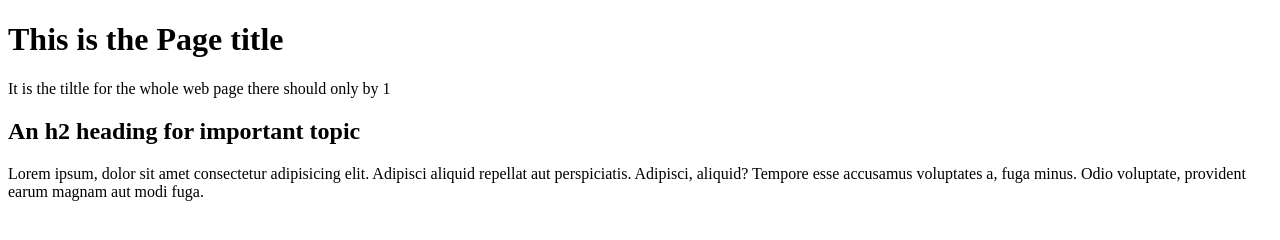
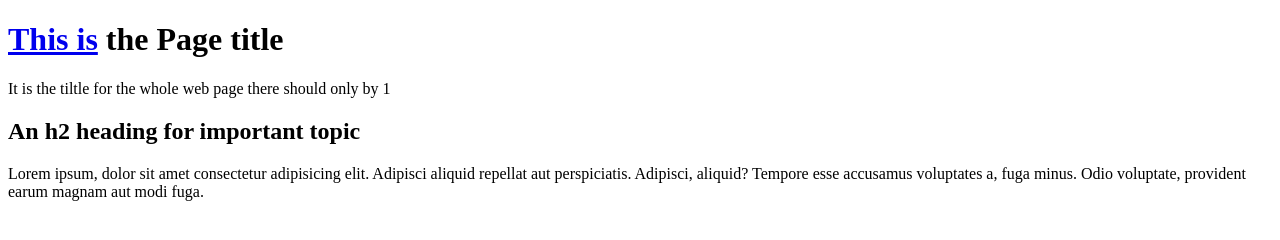
Before and after one commit to Marcqd/html-examples, a plain HTML site: page index.html in a window 1280 px wide. Drawn offline with Linux system fonts and the light colour scheme.

Commit message:
added a link

```diff
--- a/index.html
+++ b/index.html
@@ -8,14 +8,12 @@
 <body>
   <main>
     <header>
-  <h1>This is the Page title</h1>
+  <h1><a href="http://google.ca">This is</a> the Page title</h1>
   <p>It is the tiltle for the whole web page there should only by 1</p>
 </header>
 <section>
   <h2>An h2 heading for important topic</h2>
-  <p>Lorem ipsum, dolor sit amet consectetur adipisicing elit. Adipisci aliquid repellat aut perspiciatis. Adipisci, aliquid? Tempore esse accusamus voluptates a, fuga minus. Odio voluptate, provident earum magnam aut modi fuga.
-
-  </p>
+  <p>Lorem ipsum, dolor sit amet consectetur adipisicing elit. Adipisci aliquid repellat aut perspiciatis. Adipisci, aliquid? Tempore esse accusamus voluptates a, fuga minus. Odio voluptate, provident earum magnam aut modi fuga.</p>
 </section>
 </main>
 </body>
```
